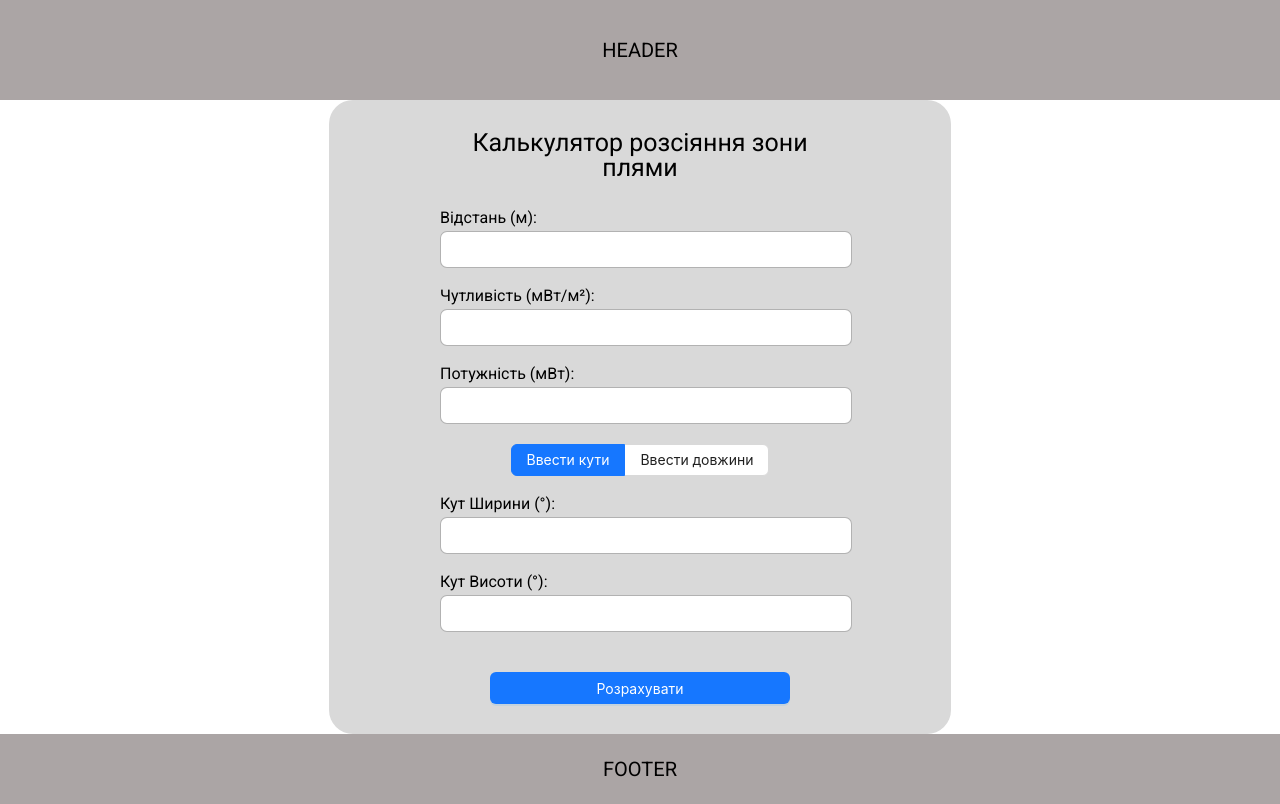
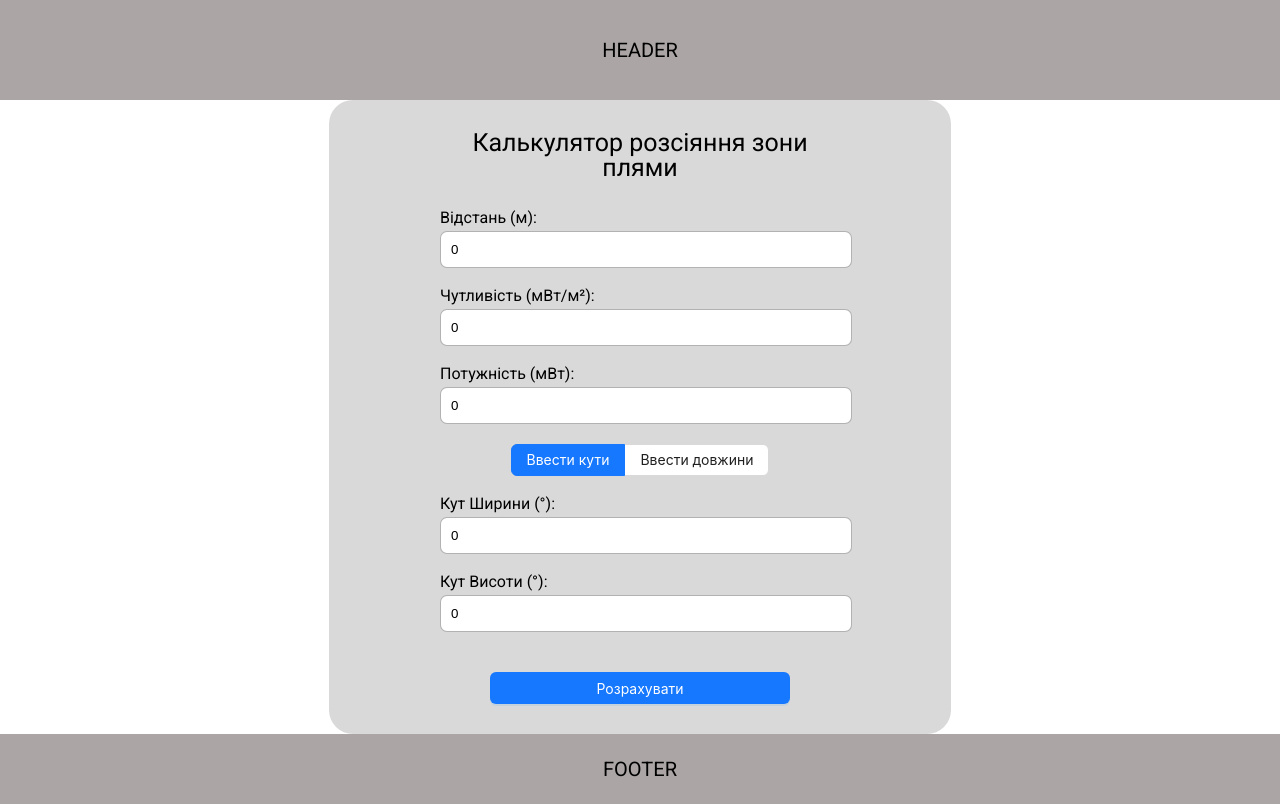
Before and after one commit to Skiftech-project/optiflow-frontend, a React (Vite) app: page / in a window 1280 px wide. Built offline with nearby package versions, Linux system fonts and the light colour scheme.

Commit message:
created validated fields + adedd submition data from form

```diff
--- a/src/components/smart/FirstModule/FirstModule.jsx
+++ b/src/components/smart/FirstModule/FirstModule.jsx
@@ -1,6 +1,6 @@
-// import { useFormik } from 'formik';
+import { Formik, Form, Field, ErrorMessage } from 'formik';
+import * as Yup from 'yup';
 import { useState } from 'react';
-// import Input from '../../ui/Input/Input';
 import { Radio } from 'antd';
 import { Button } from 'antd';
 import './FirstModule.css';
@@ -18,11 +18,42 @@ const FirstModule = () => {
                 <div className="form__title">
                     Калькулятор розсіяння зони плями
                 </div>
-                <form
-                    action="#"
-                    id="form"
-                    className="form__body"
+                <Formik
+                    initialValues={{
+                        distance: 0,
+                        sensitivity: 0,
+                        power: 0,
+                        angleWidth: 0,
+                        angleHeight: 0,
+                        spotWidth: 0,
+                        spotHeight: 0,
+                    }}
+                    validationSchema={Yup.object({
+                        distance: Yup.number().required(
+                            "Це поле є обов'язковим",
+                        ),
+                        sensitivity: Yup.number().required(
+                            "Це поле є обов'язковим",
+                        ),
+                        power: Yup.number().required("Це поле є обов'язковим"),
+                        angleWidth: Yup.number().required(
+                            "Це поле є обов'язковим",
+                        ),
+                        angleHeight: Yup.number().required(
+                            "Це поле є обов'язковим",
+                        ),
+                        spotWidth: Yup.number().required(
+                            "Це поле є обов'язковим",
+                        ),
+                        spotHeight: Yup.number().required(
+                            "Це поле є обов'язковим",
+                        ),
+                    })}
+                    onSubmit={(values) =>
+                        console.log(JSON.stringify(values, null, 2))
+                    }
                 >
+                    <Form className="form__body">
                         <div className="form__item">
                             <label
                                 htmlFor="distance"
@@ -30,10 +61,15 @@ const FirstModule = () => {
                             >
                                 Відстань (м):
                             </label>
-                        <input
+                            <Field
                                 id="distance"
                                 name="distance"
                                 type="number"
+                            />
+                            <ErrorMessage
+                                className="error"
+                                name="distance"
+                                component="div"
                             />
                         </div>
 
@@ -44,10 +80,15 @@ const FirstModule = () => {
                             >
                                 Чутливість (мВт/м²):
                             </label>
-                        <input
+                            <Field
                                 id="sensitivity"
                                 name="sensitivity"
                                 type="number"
+                            />
+                            <ErrorMessage
+                                className="error"
+                                name="sensitivity"
+                                component="div"
                             />
                         </div>
 
@@ -58,10 +99,15 @@ const FirstModule = () => {
                             >
                                 Потужність (мВт):
                             </label>
-                        <input
+                            <Field
                                 id="power"
                                 name="power"
                                 type="number"
+                            />
+                            <ErrorMessage
+                                className="error"
+                                name="power"
+                                component="div"
                             />
                         </div>
 
@@ -90,10 +136,15 @@ const FirstModule = () => {
                                     >
                                         Кут Ширини (°):
                                     </label>
-                                <input
+                                    <Field
                                         id="angleWidth"
                                         name="angleWidth"
                                         type="number"
+                                    />
+                                    <ErrorMessage
+                                        className="error"
+                                        name="angleWidth"
+                                        component="div"
                                     />
                                 </div>
                                 <div className="form__item">
@@ -103,10 +154,15 @@ const FirstModule = () => {
                                     >
                                         Кут Висоти (°):
                                     </label>
-                                <input
+                                    <Field
                                         id="angleHeight"
                                         name="angleHeight"
                                         type="number"
+                                    />
+                                    <ErrorMessage
+                                        className="error"
+                                        name="angleHeight"
+                                        component="div"
                                     />
                                 </div>
                             </>
@@ -121,10 +177,15 @@ const FirstModule = () => {
                                     >
                                         Ширина Плями (м):
                                     </label>
-                                <input
+                                    <Field
                                         id="spotWidth"
                                         name="spotWidth"
                                         type="number"
+                                    />
+                                    <ErrorMessage
+                                        className="error"
+                                        name="spotWidth"
+                                        component="div"
                                     />
                                 </div>
                                 <div className="form__item">
@@ -134,10 +195,15 @@ const FirstModule = () => {
                                     >
                                         Висота Плями (м):
                                     </label>
-                                <input
+                                    <Field
                                         id="spotHeight"
                                         name="spotHeight"
                                         type="number"
+                                    />
+                                    <ErrorMessage
+                                        className="error"
+                                        name="spotHeight"
+                                        component="div"
                                     />
                                 </div>
                             </>
@@ -149,7 +215,8 @@ const FirstModule = () => {
                         >
                             Розрахувати
                         </Button>
-                </form>
+                    </Form>
+                </Formik>
             </div>
         </div>
     );
```
Lines whose indentation alone changed are shown as unchanged.
